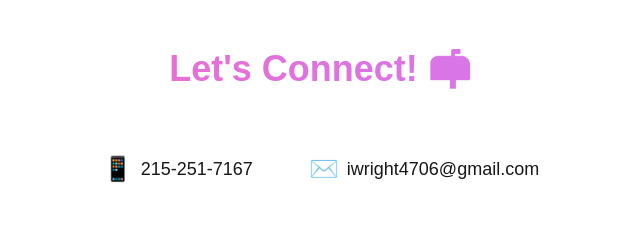
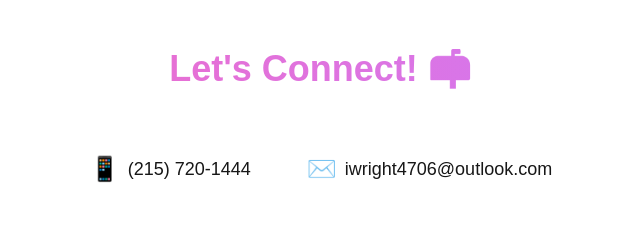
Before and after one commit to Zay2006/my-portfolio, a Next.js app: page / in a window 1280 px wide. Shown: the part 1247-1492 px from the top of the page, without its empty margins (319-959 px from the left). Built offline with nearby package versions, Linux system fonts and the light colour scheme.

Commit message:
Now it's a bit more secure

```diff
--- a/src/components/Contact.tsx
+++ b/src/components/Contact.tsx
@@ -15,7 +15,7 @@ export default function Contact() {
     // Here you would typically handle the form submission
     // For now, we'll just console.log the data
     console.log(formData);
-    window.location.href = `mailto:iwright4706@gmail.com?subject=Portfolio Contact from ${formData.name}&body=${formData.message}`;
+    window.location.href = `mailto:iwright4706@outlook.com?subject=Portfolio Contact from ${formData.name}&body=${formData.message}`;
   };
 
   return (
@@ -36,18 +36,18 @@ export default function Contact() {
         className="max-w-xl mx-auto mb-8 flex flex-wrap justify-center gap-6"
       >
         <a
-          href="tel:215-251-7167"
+          href="tel:215-720-1444"
           className="flex items-center gap-2 bg-white/5 backdrop-blur-lg rounded-xl p-4 hover:bg-white/10 transition-colors"
         >
           <span className="text-2xl">📱</span>
-          <span className="text-lg">215-251-7167</span>
+          <span className="text-lg">(215) 720-1444</span>
         </a>
         <a
-          href="mailto:iwright4706@gmail.com"
+          href="mailto:iwright4706@outlook.com"
           className="flex items-center gap-2 bg-white/5 backdrop-blur-lg rounded-xl p-4 hover:bg-white/10 transition-colors"
         >
           <span className="text-2xl">✉️</span>
-          <span className="text-lg">iwright4706@gmail.com</span>
+          <span className="text-lg">iwright4706@outlook.com</span>
         </a>
         <a
           href="https://github.com/Zay2006"
--- a/src/components/Hero.tsx
+++ b/src/components/Hero.tsx
@@ -45,13 +45,13 @@ export default function Hero() {
           GitHub 💻
         </a>
         <a
-          href="tel:215-251-7167"
+          href="tel:215-720-1444"
           className="bg-green-600 hover:bg-green-700 text-white px-6 py-2 rounded-full transition-colors"
         >
           Call Me 📱
         </a>
         <a
-          href="mailto:iwright4706@gmail.com"
+          href="mailto:iwright4706@outlook.com"
           className="bg-purple-600 hover:bg-purple-700 text-white px-6 py-2 rounded-full transition-colors"
         >
           Email Me ✉️
```
Also changed, not shown: 1 other file (tests, documents, lock files or other folders).
